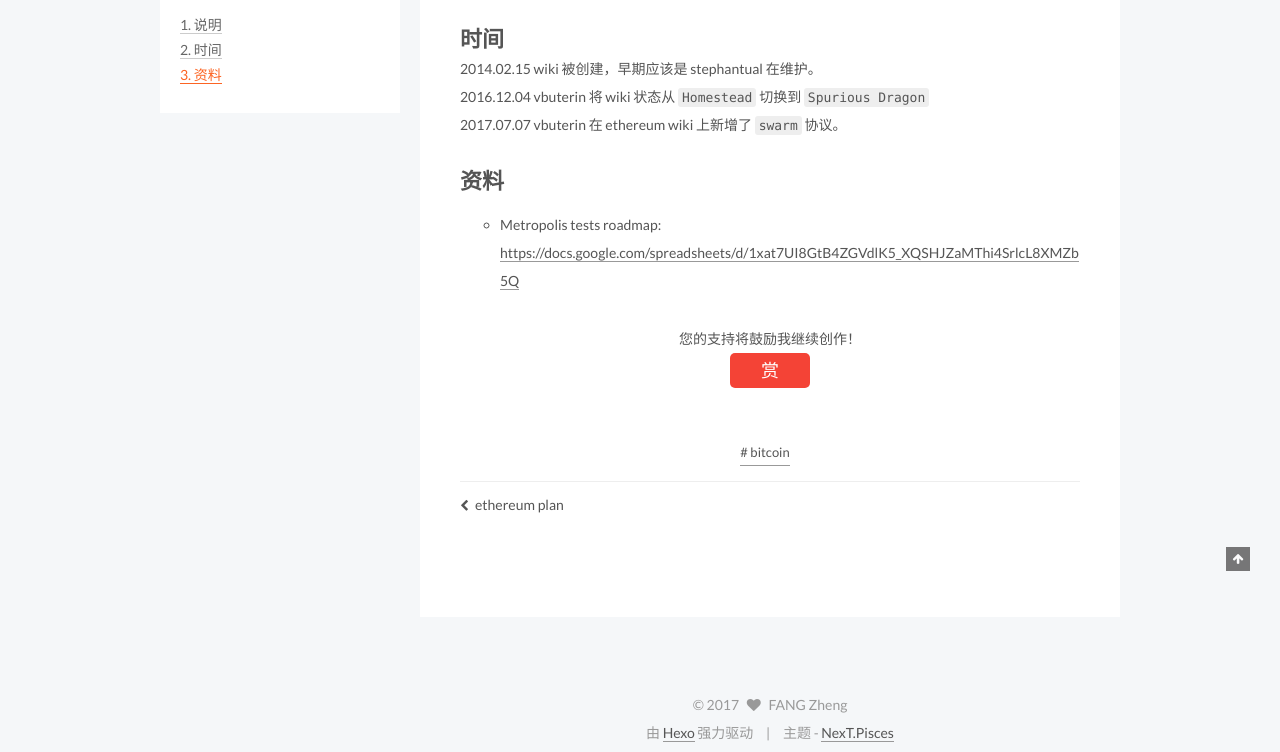
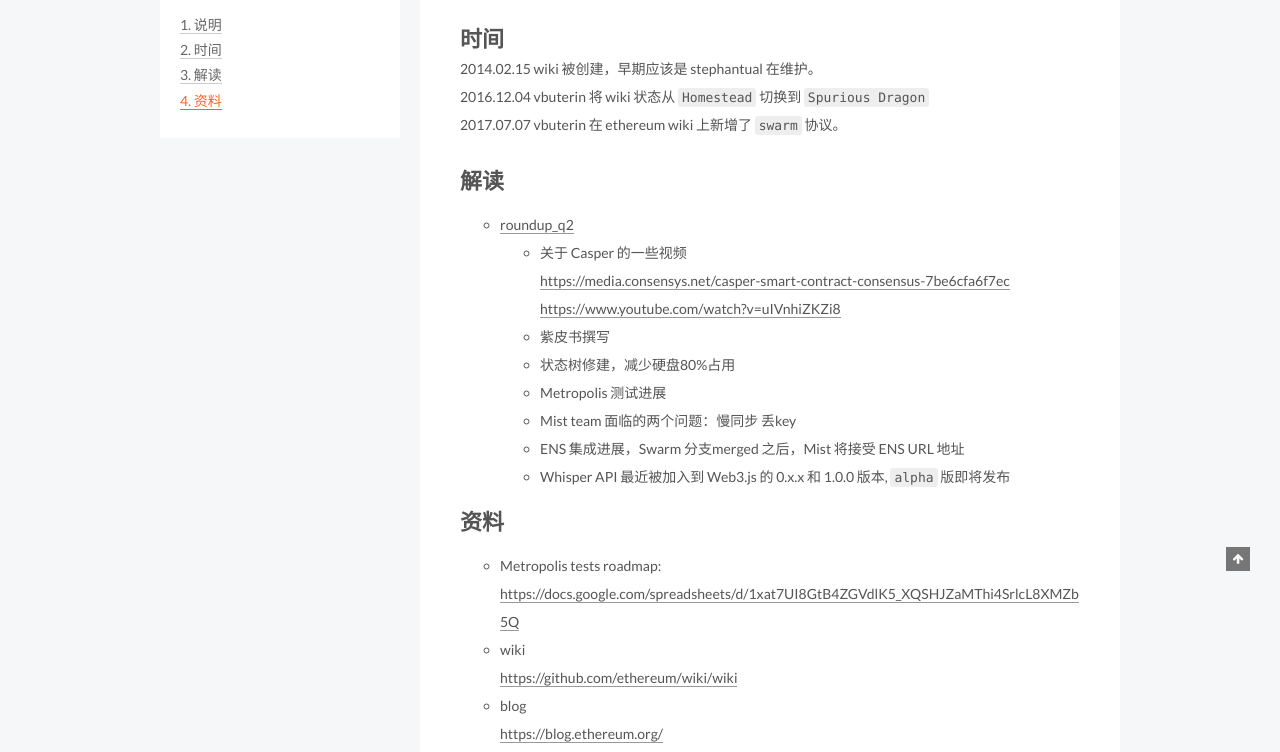
Before and after one commit to fabius8/fabius8.github.io, a plain HTML site: page 2017/07/08/ethereum-wiki-研究/index.html in a window 1280 px wide. Shown: the part 329-1081 px from the top of the page. Drawn offline with Linux system fonts and the light colour scheme; a script that the page names is missing.

Commit message:
Site updated: 2017-07-10 09:01:46

```diff
--- a/2017/07/08/ethereum-wiki-研究/index.html
+++ b/2017/07/08/ethereum-wiki-研究/index.html
@@ -100,7 +100,7 @@
 <meta property="og:url" content="http://yoursite.com/2017/07/08/ethereum-wiki-研究/index.html">
 <meta property="og:site_name" content="fabius8&#39;s Blog">
 <meta property="og:description" content="说明eos 的开发者 BM 可能水平很高，但我更相信社区的力量远超过一个人。纵使智力超群之人，也无法跟社区相媲美，看好以太坊的社区。本文旨在分析以太坊 wiki 的历史修改细节以及一些技术点的深度解析来追随以太坊的发展。 时间2014.02.15 wiki 被创建，早期应该是 stephantual 在维护。2016.12.04 vbuterin 将 wiki 状态从 Homestead 切换到">
-<meta property="og:updated_time" content="2017-07-09T00:33:05.000Z">
+<meta property="og:updated_time" content="2017-07-09T13:50:15.000Z">
 <meta name="twitter:card" content="summary">
 <meta name="twitter:title" content="ethereum wiki 深度解析">
 <meta name="twitter:description" content="说明eos 的开发者 BM 可能水平很高，但我更相信社区的力量远超过一个人。纵使智力超群之人，也无法跟社区相媲美，看好以太坊的社区。本文旨在分析以太坊 wiki 的历史修改细节以及一些技术点的深度解析来追随以太坊的发展。 时间2014.02.15 wiki 被创建，早期应该是 stephantual 在维护。2016.12.04 vbuterin 将 wiki 状态从 Homestead 切换到">
@@ -355,8 +355,22 @@
 
         <h1 id="说明"><a href="#说明" class="headerlink" title="说明"></a>说明</h1><p>eos 的开发者 BM 可能水平很高，但我更相信社区的力量远超过一个人。<br>纵使智力超群之人，也无法跟社区相媲美，看好以太坊的社区。<br>本文旨在分析以太坊 wiki 的历史修改细节以及一些技术点的深度解析来追随以太坊的发展。</p>
 <h1 id="时间"><a href="#时间" class="headerlink" title="时间"></a>时间</h1><p>2014.02.15 wiki 被创建，早期应该是 stephantual 在维护。<br>2016.12.04 vbuterin 将 wiki 状态从 <code>Homestead</code> 切换到 <code>Spurious Dragon</code><br>2017.07.07 vbuterin 在 ethereum wiki 上新增了 <code>swarm</code> 协议。</p>
+<h1 id="解读"><a href="#解读" class="headerlink" title="解读"></a>解读</h1><ul>
+<li><a href="https://blog.ethereum.org/2017/07/08/roundup_q2/" target="_blank" rel="external">roundup_q2</a><ol>
+<li>关于 Casper 的一些视频<br><a href="https://media.consensys.net/casper-smart-contract-consensus-7be6cfa6f7ec" target="_blank" rel="external">https://media.consensys.net/casper-smart-contract-consensus-7be6cfa6f7ec</a><br><a href="https://www.youtube.com/watch?v=uIVnhiZKZi8" target="_blank" rel="external">https://www.youtube.com/watch?v=uIVnhiZKZi8</a></li>
+<li>紫皮书撰写</li>
+<li>状态树修建，减少硬盘80%占用</li>
+<li>Metropolis 测试进展</li>
+<li>Mist team 面临的两个问题：慢同步 丢key</li>
+<li>ENS 集成进展，Swarm 分支merged 之后，Mist 将接受 ENS URL 地址</li>
+<li>Whisper API 最近被加入到 Web3.js 的 0.x.x 和 1.0.0 版本, <code>alpha</code> 版即将发布</li>
+</ol>
+</li>
+</ul>
 <h1 id="资料"><a href="#资料" class="headerlink" title="资料"></a>资料</h1><ul>
 <li>Metropolis tests roadmap:<br><a href="https://docs.google.com/spreadsheets/d/1xat7UI8GtB4ZGVdlK5_XQSHJZaMThi4SrlcL8XMZb5Q" target="_blank" rel="external">https://docs.google.com/spreadsheets/d/1xat7UI8GtB4ZGVdlK5_XQSHJZaMThi4SrlcL8XMZb5Q</a></li>
+<li>wiki<br><a href="https://github.com/ethereum/wiki/wiki" target="_blank" rel="external">https://github.com/ethereum/wiki/wiki</a></li>
+<li>blog<br><a href="https://blog.ethereum.org/" target="_blank" rel="external">https://blog.ethereum.org/</a></li>
 </ul>
 
 
@@ -580,7 +594,7 @@
 
 
 
-              <div class="post-toc-content"><ol class="nav"><li class="nav-item nav-level-1"><a class="nav-link" href="#说明"><span class="nav-number">1.</span> <span class="nav-text">说明</span></a></li><li class="nav-item nav-level-1"><a class="nav-link" href="#时间"><span class="nav-number">2.</span> <span class="nav-text">时间</span></a></li><li class="nav-item nav-level-1"><a class="nav-link" href="#资料"><span class="nav-number">3.</span> <span class="nav-text">资料</span></a></li></ol></div>
+              <div class="post-toc-content"><ol class="nav"><li class="nav-item nav-level-1"><a class="nav-link" href="#说明"><span class="nav-number">1.</span> <span class="nav-text">说明</span></a></li><li class="nav-item nav-level-1"><a class="nav-link" href="#时间"><span class="nav-number">2.</span> <span class="nav-text">时间</span></a></li><li class="nav-item nav-level-1"><a class="nav-link" href="#解读"><span class="nav-number">3.</span> <span class="nav-text">解读</span></a></li><li class="nav-item nav-level-1"><a class="nav-link" href="#资料"><span class="nav-number">4.</span> <span class="nav-text">资料</span></a></li></ol></div>
 
 
           </div>
--- a/css/main.css
+++ b/css/main.css
@@ -1793,7 +1793,7 @@ pre .javascript .function {
   width: 4px;
   height: 4px;
   border-radius: 50%;
-  background: #49e781;
+  background: #f5f;
 }
 .links-of-blogroll {
   font-size: 13px;
```
Also changed, not shown: content.json (+1 -1 lines), index.html (+14 -0 lines).
